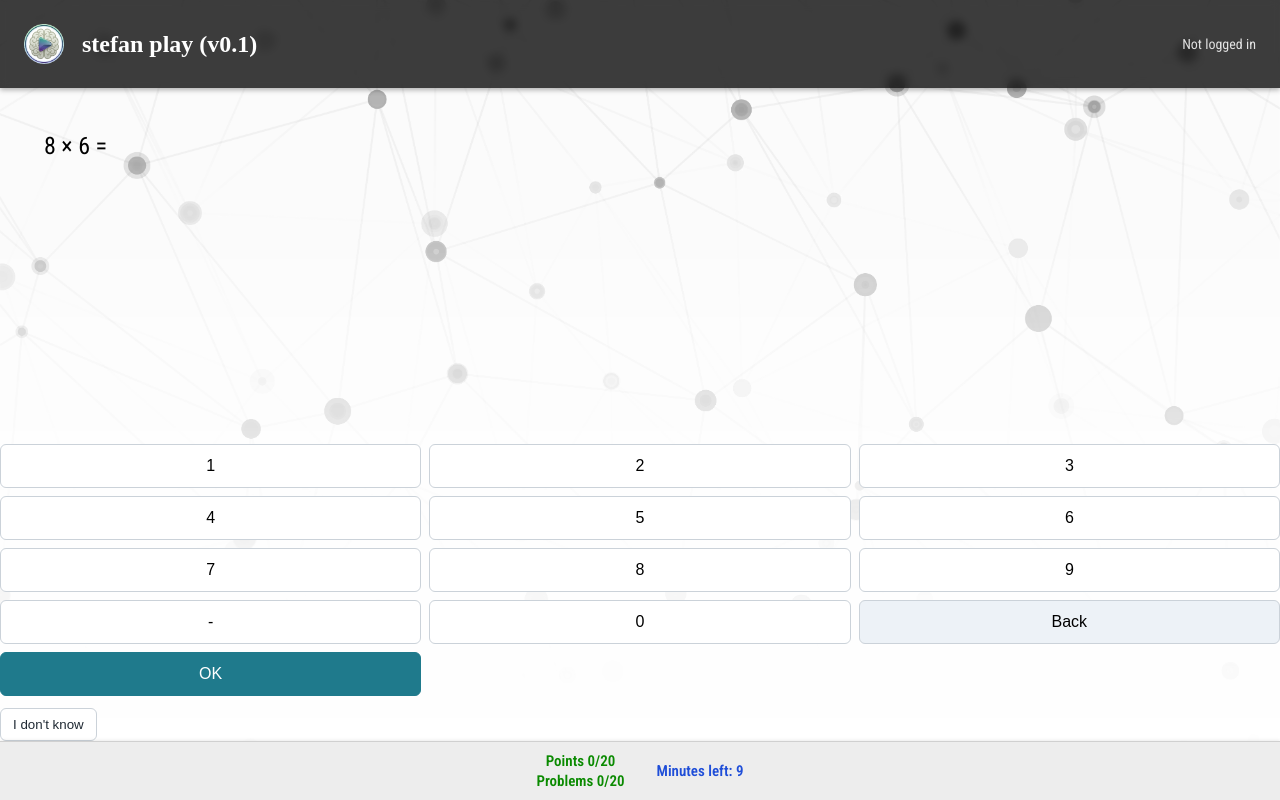
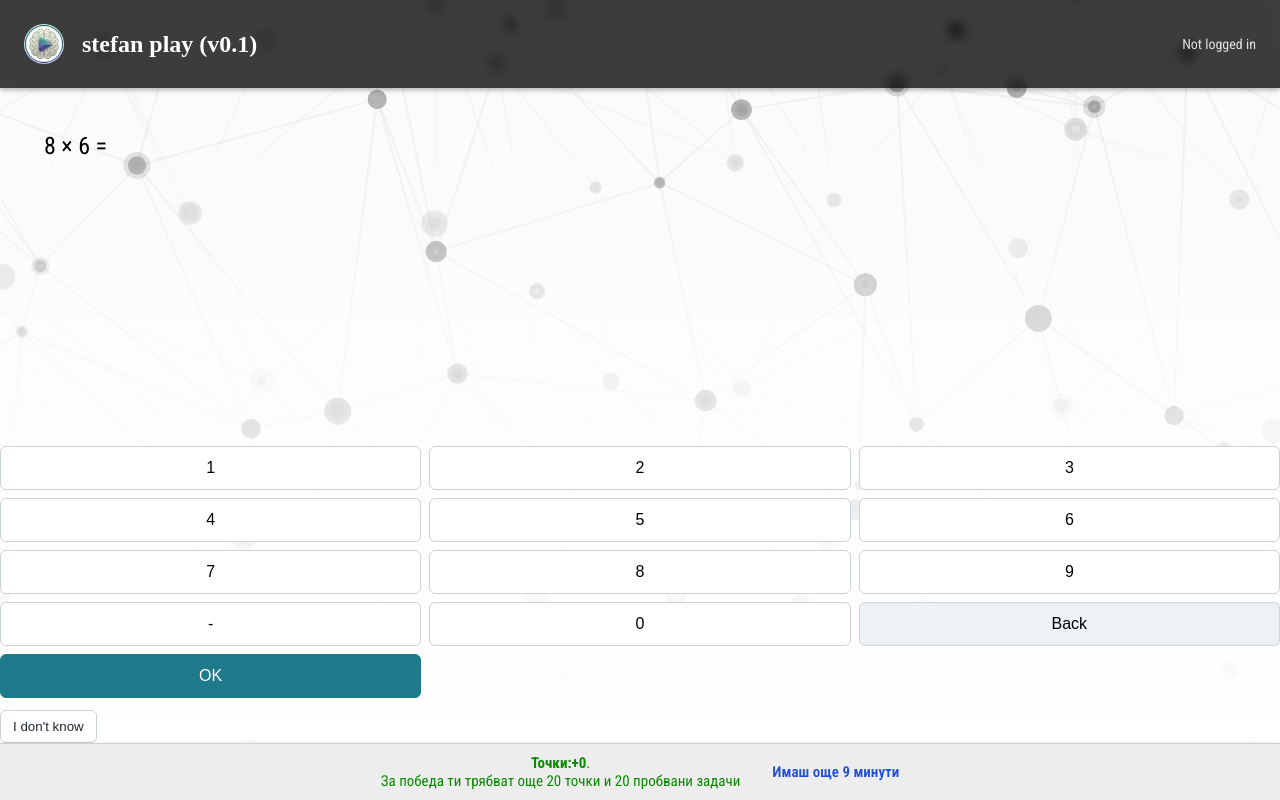
Before and after one commit to logixoul/math-game-2, a React (Vite) app: page / in a window 1280 px wide. Both pictures are taken after a click on the item "Умножение". Built offline with nearby package versions, Linux system fonts and the light colour scheme; no server answers; a web font is replaced by a local one.

Commit message:
work on ui (syncing with old version)

```diff
--- a/src/ReactPort/GameSessionPage.module.css
+++ b/src/ReactPort/GameSessionPage.module.css
@@ -69,7 +69,6 @@
 	gap: 2px;
 	text-align: center;
 	color: #0a8a00;
-	font-weight: 600;
 }
 
 .statusTimer {
--- a/src/ReactPort/GameSessionPage.tsx
+++ b/src/ReactPort/GameSessionPage.tsx
@@ -268,7 +268,7 @@ export function GameSessionPage({
 					onDesktopSubmit={handleDesktopSubmit}
 				/>
 			</main>
-			{(progress || minutesLeft !== null) && (
+			{progress && (
 				<div className={styles.bottomPane}>
 					<GameInputArea
 						isMobile={isMobile}
@@ -282,20 +282,16 @@ export function GameSessionPage({
 						{progress && (
 							<div className={styles.statusProgress}>
 								<div>
-									Points {progress.pointsTowardWin}/
-									{progress.pointsRequiredToWin}
-								</div>
-								<div>
-									Problems {progress.problemsAttempted}/
-									{progress.minProblemsAttemptedToWin}
+									<b>Точки:
+									{util.ensureTextContainsSign(progress.pointsTowardWin)}
+									</b>.<br />
+									За победа ти трябват още {progress.pointsRequiredToWin - progress.pointsTowardWin} точки и {progress.minProblemsAttemptedToWin - progress.problemsAttempted} пробвани задачи
 								</div>
 							</div>
 						)}
-						{minutesLeft !== null && (
-							<div className={styles.statusTimer}>
-								Minutes left: {minutesLeft}
-							</div>
-						)}
+						<div className={styles.statusTimer}>
+							Имаш още {minutesLeft} минути
+						</div>
 					</div>
 
 				</div>
```
